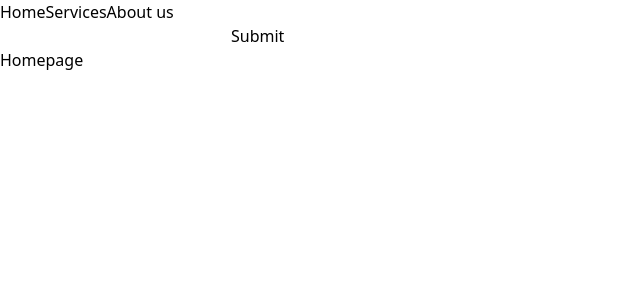
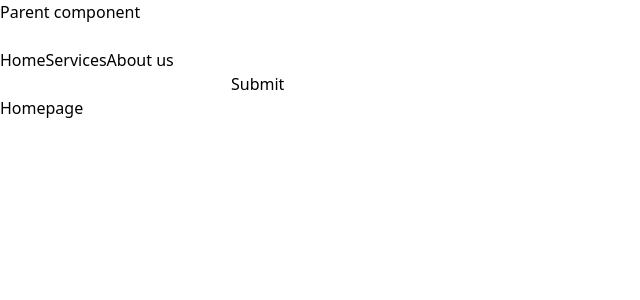
Before and after one commit to riteshpatidar08/react-techno, a React (Vite) app: page / in a window 1280 px wide. Shown: the top 300 px of the page, without its empty margins (0-640 px from the left). Built offline with nearby package versions, Linux system fonts and the light colour scheme.

Commit message:
updated code till child to parent data transfer

```diff
--- a/src/App.jsx
+++ b/src/App.jsx
@@ -5,10 +5,12 @@ import Navbar from './components/Navbar'
 import Homepage from './pages/Homepage'
 import Services from './pages/Services'
 import Input from './components/Input'
+import Parent from './components/Parent'
 function App() {
 
   return (
     <>
+ <Parent/>
      <Navbar/>
      <Input/>
    <Routes>
--- /dev/null
+++ b/src/components/Child.jsx
@@ -0,0 +1,18 @@
+import React from 'react'
+import { useState } from 'react'
+function Child({dataFromChild}) {
+
+    const [text ,setText] = useState('')
+    const handleChange = (event) => {
+        setText(event.target.value);
+        dataFromChild(text);
+    }
+  return (
+    <div className='h-40 w-96  border border-blue-500'>
+
+    <input onChange={handleChange} type='text'></input>
+    </div>
+  )
+}
+
+export default Child
--- /dev/null
+++ b/src/components/Parent.jsx
@@ -0,0 +1,16 @@
+import React, { Children } from 'react'
+import Child from './Child'
+
+function Parent() {
+    const dataFromChild = (data) => {
+        console.log('data from child' ,data)
+    }
+  return (
+    <div className='h-40 border border-red-500'>
+        <p>Parent component</p>
+     <Child dataFromChild={dataFromChild}/>
+    </div>
+  )
+}
+
+export default Parent
```
Also changed, not shown: src/components/Input.jsx (+10 -5 lines).
